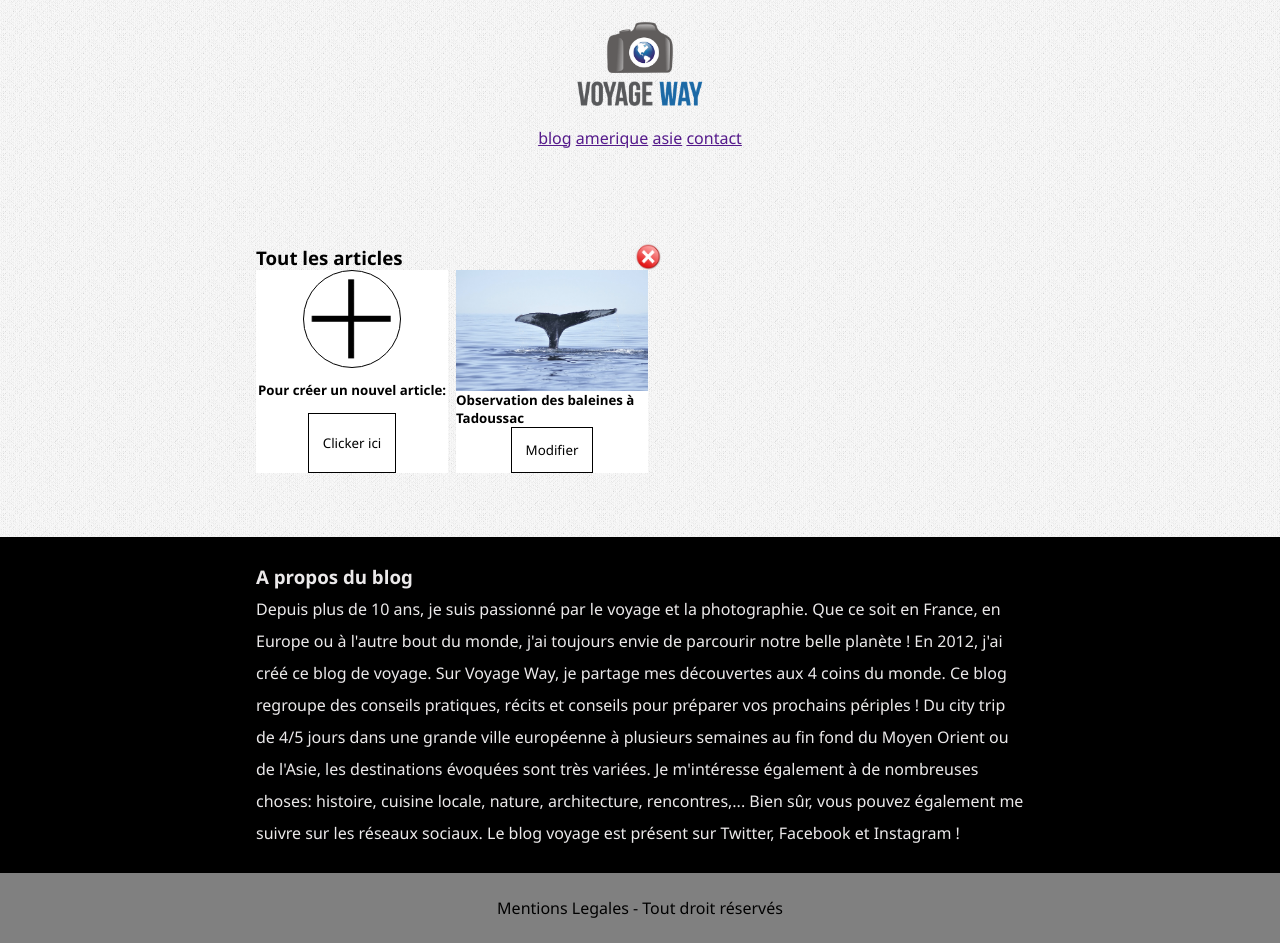
After one commit to MarsWasNotAvailable/viaje, a PHP site: page /gestion.php in a window 1280 px wide. The commit adds this page. Run offline with PHP 8.4, Linux system fonts and the light colour scheme; data comes from the database, SQL or seed files in the repository.

Commit message:
article gestion
new gestion page, and making the article page allows for edit according to UserRole. currently we can add, modify, delete comments. need to do the same with articles. also need to make the gestion.php page forward to article for edit.
also new images.

```diff
--- a/components/connexion.php
+++ b/components/connexion.php
@@ -27,7 +27,9 @@
         //TODO: working through that, I think 'method chaining' would be a perfect interface, as in:
         //$NewConnection.delete().fromtable("User").where(array( "email" => "example@local") ).execute();
 
-        /**Returns an associative array of the results, or false on error */
+        /**
+         * The ConditionField is a filter to isolate a specific result
+         * Returns an associative array of the results, or false on error */
         public function select($Table, $Column, $ConditionField = 1)
         {
             try {
@@ -49,22 +51,15 @@
         }
 
         /**Returns an associative array of the results, or false on error */
-        public function select_join($Table, $Column, $JoinPredicate, $ConditionField)
+        public function select_comments($ConditionField)
         {
             try {
-                //$SQLQueryString = 'SELECT `date_begin` FROM `reservations`
-                // INNER JOIN `users` ON `reservations`.`fk_user` = `users`.`id` WHERE `users`.`id` = 3 ;'
-
-                //SELECT `date_begin` FROM `reservations` INNER JOIN `users` ON `reservations`.`fk_user` = `users`.`id` WHERE `reservations`.`fk_user` = `3`
-
-                $RightTable = $JoinPredicate['Table'];
-                $OnColumnLeft = $JoinPredicate['OnColumnLeft'];
-                $OnColumnRight = $JoinPredicate['OnColumnRight'];
-                $ConditionKey = $ConditionField['Key'];
-                $ConditionValue = $ConditionField['Value'];
-
-
-                $SQLQueryString = "SELECT $Column FROM `$Table` INNER JOIN `$RightTable` ON `$Table`.`$OnColumnLeft` = `$RightTable`.`$OnColumnRight` WHERE `$Table`.`$ConditionKey` = $ConditionValue ";
+                $SQLQueryString = "SELECT `commentaire`.`id_commentaire`, `commentaire`.`date`, `commentaire`.`contenu`, `utilisateur`.`nom`
+                FROM `commentaire`
+                INNER JOIN `article` ON `article`.`id_article` = `commentaire`.`id_article`
+                INNER JOIN `utilisateur` ON `utilisateur`.`id_utilisateur` = `commentaire`.`id_utilisateur`
+                WHERE `commentaire`.`id_article` = $ConditionField ;
+                ";
 
                 // var_dump($SQLQueryString);
 
@@ -79,7 +74,7 @@
             }
         }
 
-        /**Returns true on sucessful insert */
+        /**Returns the id of inserted row on sucessful insert, false on failure */
         public function insert($Table, $Values)
         {
             try {
--- /dev/null
+++ b/gestion.php
@@ -0,0 +1,64 @@
+<?php
+    session_start();
+    // var_dump($_SESSION);
+
+    require_once("./components/connexion.php");
+
+    $DatabaseName = "viaje";
+    $NewConnection = new MaConnexion($DatabaseName, "root", "", "localhost");
+
+    $AllArticles = $NewConnection->select("article", "*");
+    // var_dump($AllArticles);
+?>
+<!DOCTYPE html>
+<html lang="en">
+<head>
+    <meta charset="UTF-8">
+    <meta name="viewport" content="width=device-width, initial-scale=1.0">
+    <title>Viaje</title>
+    <link rel="icon" href="./images/favicon.ico" type="image/x-icon" >
+
+    <link rel="stylesheet" href="style.css">
+</head>
+<body>
+    <header>
+        <img id="Blazon" src="./images/icons_site_main.png" alt="L'image principale du site" >
+        <?php include("./components/navbar.php"); ?>
+    </header>
+
+    <main class="chunks">
+        <h3>Tout les articles</h3>
+        <section id="ArticlesViewerBox">
+            <form action="controller.php" method="post" class="card-gestion">
+                <input type="hidden" name="id_article" value="' . $Value['id_article'] . '">
+                <img id="AddNewIcon" src="./images/icons_plus.png" alt="New article picture">
+                <h5>Pour créer un nouvel article:</h5>
+                <button name="Intention" value="Create" type="submit">Clicker ici</button>
+            </form>
+
+            <?php
+                $ArticlePageRedirection = 'article.php';
+                $ArticlePageRedirectionWithParameters = $ArticlePageRedirection .'?id_article=';
+
+                foreach ($AllArticles as $Key => $Value)
+                {
+                    echo '<form action="controller.php" method="post" class="card-gestion">';
+                    echo '<input type="hidden" name="id_article" value="' . $Value['id_article'] . '">';
+                    echo '<button name="Intention" value="Delete" type="submit" class="floating"></button>';
+                    echo '<img src="' . $Value['photo_principale'] . '" alt="Article picture">';
+                    echo '<h5>' . $Value['titre'] . '</h5>';
+                    // echo '<button name="Intention" value="UpdateArticle" type="button">Modifier</button>';
+                    echo '<button onclick="window.location.href="' . $ArticlePageRedirectionWithParameters . $Value['id_article'] . '" type="button">Modifier</button>';
+
+                    echo '</form>';
+                }
+            ?>
+        </section>
+
+    </main>
+
+    <footer>
+        <?php include("./components/footer.php"); ?>
+    </footer>
+</body>
+</html>
--- a/style.css
+++ b/style.css
@@ -29,9 +29,11 @@ header nav {
     margin-bottom: 2em;
 }
 
+main article {
+    background-color: white;
+}
+
 .chunks {
-    background-color: white;
-
     width: 60%;
 
     margin-top: 2em;
@@ -90,3 +92,99 @@ footer div:last-child {
     background-color: grey;
     text-align: center;
 }
+
+
+
+/* Gestion */
+
+form.card-gestion button {
+    display: block;
+    cursor: pointer;
+}
+
+form.card-gestion button.floating {
+    background-image: url('./images/icons_cross_deletion.png');
+    background-size: cover;
+    width: 2em;
+    height: 2em;
+    border-radius: 16px;
+
+    float: right;
+
+    /* using a fixed position would allow for the height of the button to be ignored
+     * but then the positioning would be off, when resizing the page
+     * setting a negative margin-top kinda fix the issue
+     */
+    position: relative;
+    left: 50%;
+    top: 100%;
+
+    margin: -2em 0 0 0;
+    border: 0;
+}
+
+form.card-gestion button:last-of-type {
+    background-color: transparent;
+
+    border: 1px solid #000;
+    padding: 1em;
+}
+
+form.card-gestion button:last-of-type:hover {
+    background-color: #ebe9ea;
+
+    border: 1px solid #000;
+    padding: 1em;
+}
+
+form.card-gestion {
+    background-color: white;
+    width: 25%;
+
+    display: grid;
+    justify-items: center;
+}
+
+form.card-gestion img {
+    width: 100%;
+}
+
+#ArticlesViewerBox {
+    /* display: grid;
+    grid-template-columns: 33% 33% 33%; */
+    display: flex;
+    flex-direction: row;
+
+    /* It doesnt look good with few articles */
+    /* justify-content: space-evenly; */
+}
+
+#ArticlesViewerBox > * {
+    /* see justify-content in #ArticlesViewerBox */
+    margin-right: 0.5em;
+}
+
+#ArticlesViewerBox > *:last-child {
+    /* see justify-content in #ArticlesViewerBox */
+    margin-right: 0;
+}
+
+#ArticlesViewerBox #AddNewIcon {
+    width: 50%;
+    border: 1px solid #000;
+    border-radius: 4em;
+}
+
+
+.article-editor {
+    padding: 0.5em;
+    border: 2px dashed #000;
+}
+
+form.article-editor textarea {
+    resize: vertical;
+    width: 100%;
+    /* height: 100%;  */
+    box-sizing: border-box;
+    display: flex;
+}
```
Also changed, not shown: article.php (+47 -9 lines), components/commons.php (added, +28 -0 lines), controller.php (+10 -9 lines), images/_ref/icons_cross_deletion.svg (added), images/_ref/icons_plus.svg (added), images/_ref/icons_plus_round.svg (added), images/icons_cross_deletion.png (added), images/icons_plus.png (added).
